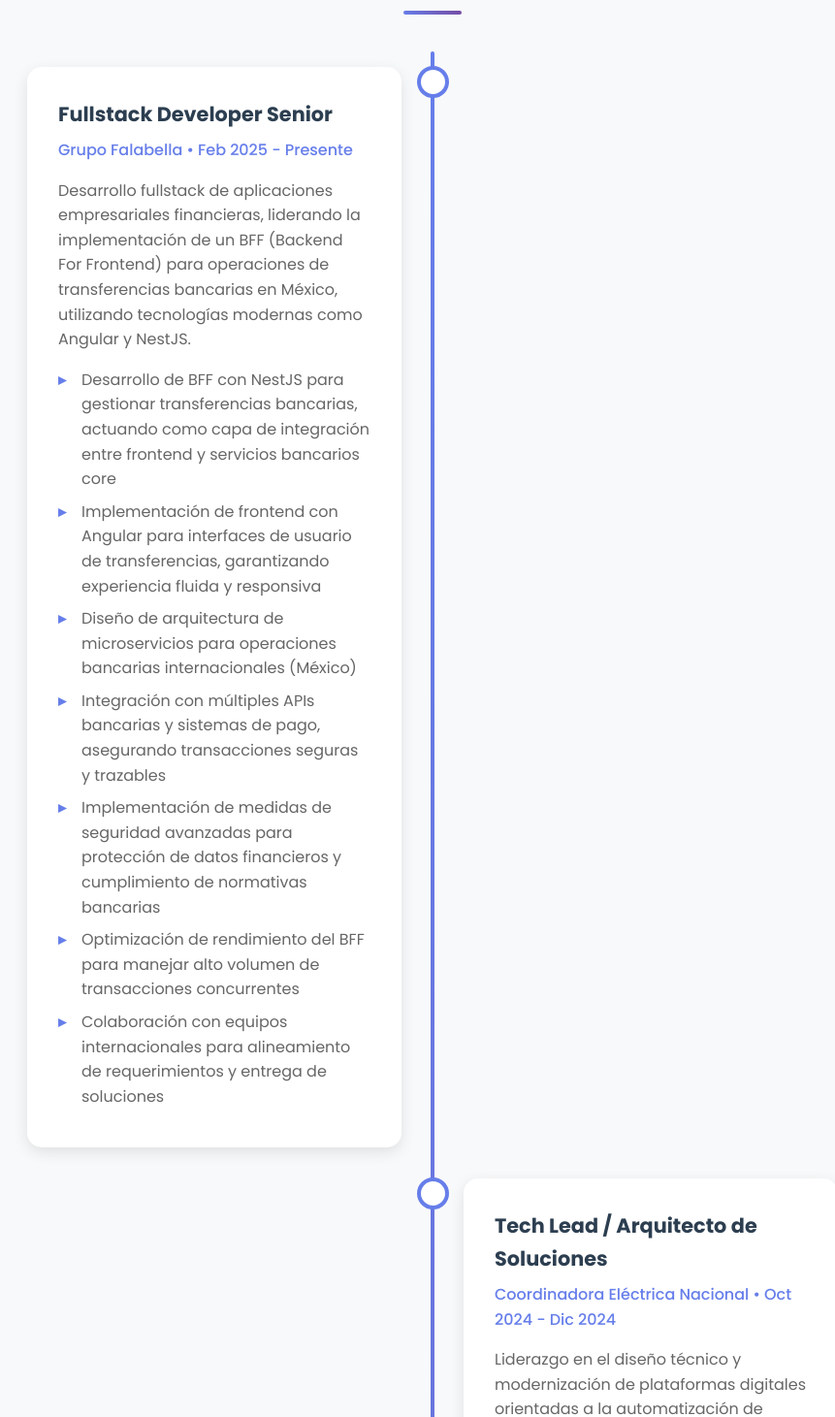
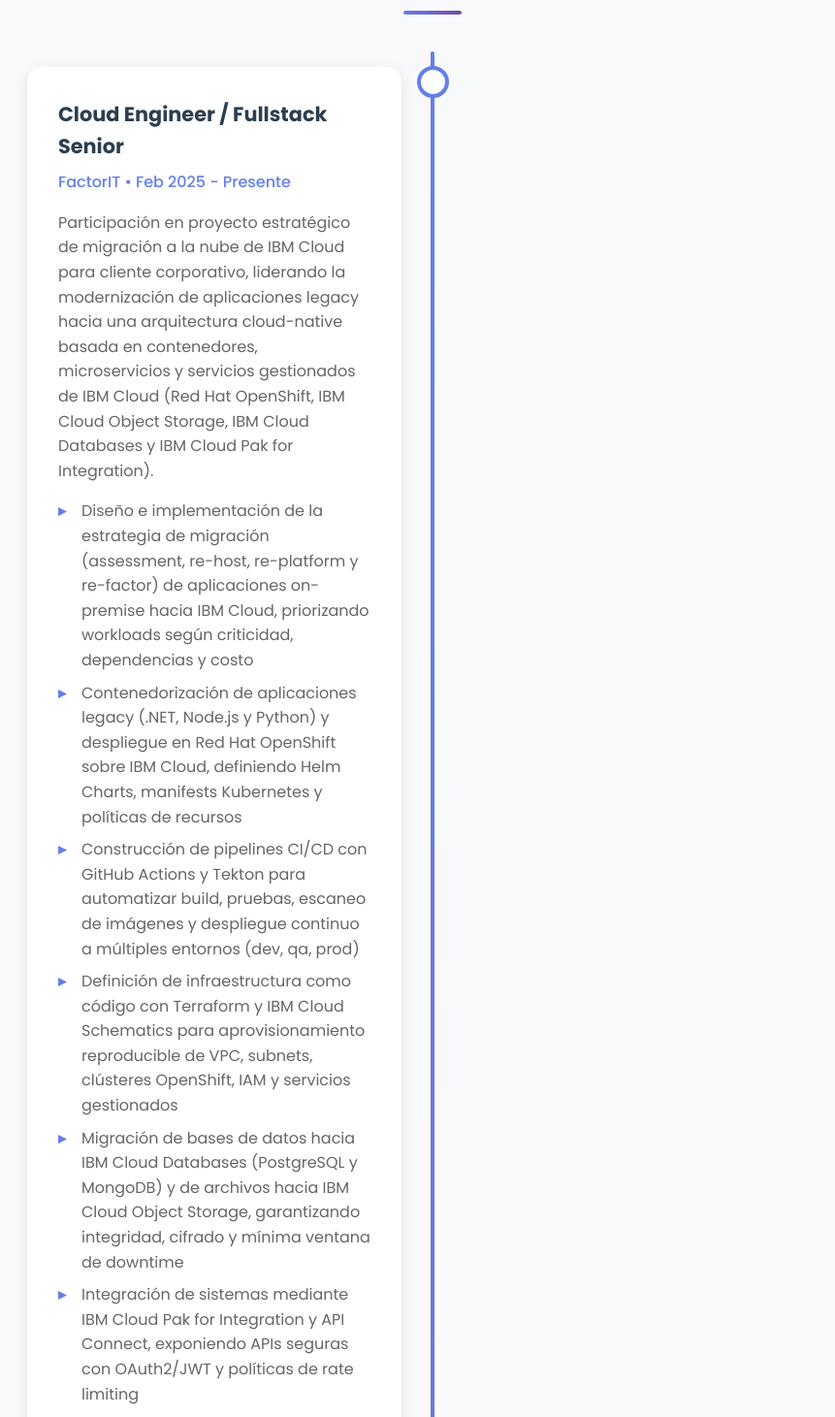
Before and after one commit to eavilaw/react-portfolio-website, a React (Vite) app: page / in a window 1280 px wide. Shown: the part 3463-4924 px from the top of the page at 97% size, without its empty margins (194-1055 px from the left). Built offline with nearby package versions, Linux system fonts and the light colour scheme.

Commit message:
feat(experience): reemplaza Grupo Falabella por FactorIT - migracion IBM Cloud

```diff
--- a/src/data/portfolioData.js
+++ b/src/data/portfolioData.js
@@ -252,36 +252,42 @@
   items: [
   {
     title: {
-      es: "Fullstack Developer Senior",
-      en: "Senior Fullstack Developer"
+      es: "Cloud Engineer / Fullstack Senior",
+      en: "Cloud Engineer / Senior Fullstack"
     },
-    company: "Grupo Falabella",
+    company: "FactorIT",
     period: {
       es: "Feb 2025 - Presente",
       en: "Feb 2025 - Present"
     },
     description: {
-      es: "Desarrollo fullstack de aplicaciones empresariales financieras, liderando la implementación de un BFF (Backend For Frontend) para operaciones de transferencias bancarias en México, utilizando tecnologías modernas como Angular y NestJS.",
-      en: "Fullstack development of enterprise financial applications, leading the implementation of a BFF (Backend For Frontend) for banking transfer operations in Mexico, using modern technologies such as Angular and NestJS."
+      es: "Participación en proyecto estratégico de migración a la nube de IBM Cloud para cliente corporativo, liderando la modernización de aplicaciones legacy hacia una arquitectura cloud-native basada en contenedores, microservicios y servicios gestionados de IBM Cloud (Red Hat OpenShift, IBM Cloud Object Storage, IBM Cloud Databases y IBM Cloud Pak for Integration).",
+      en: "Participation in a strategic IBM Cloud migration project for a corporate client, leading the modernization of legacy applications into a cloud-native architecture based on containers, microservices and IBM Cloud managed services (Red Hat OpenShift, IBM Cloud Object Storage, IBM Cloud Databases and IBM Cloud Pak for Integration)."
     },
     achievements: {
       es: [
-        "Desarrollo de BFF con NestJS para gestionar transferencias bancarias, actuando como capa de integración entre frontend y servicios bancarios core",
-        "Implementación de frontend con Angular para interfaces de usuario de transferencias, garantizando experiencia fluida y responsiva",
-        "Diseño de arquitectura de microservicios para operaciones bancarias internacionales (México)",
-        "Integración con múltiples APIs bancarias y sistemas de pago, asegurando transacciones seguras y trazables",
-        "Implementación de medidas de seguridad avanzadas para protección de datos financieros y cumplimiento de normativas bancarias",
-        "Optimización de rendimiento del BFF para manejar alto volumen de transacciones concurrentes",
-        "Colaboración con equipos internacionales para alineamiento de requerimientos y entrega de soluciones"
+        "Diseño e implementación de la estrategia de migración (assessment, re-host, re-platform y re-factor) de aplicaciones on-premise hacia IBM Cloud, priorizando workloads según criticidad, dependencias y costo",
+        "Contenedorización de aplicaciones legacy (.NET, Node.js y Python) y despliegue en Red Hat OpenShift sobre IBM Cloud, definiendo Helm Charts, manifests Kubernetes y políticas de recursos",
+        "Construcción de pipelines CI/CD con GitHub Actions y Tekton para automatizar build, pruebas, escaneo de imágenes y despliegue continuo a múltiples entornos (dev, qa, prod)",
+        "Definición de infraestructura como código con Terraform y IBM Cloud Schematics para aprovisionamiento reproducible de VPC, subnets, clústeres OpenShift, IAM y servicios gestionados",
+        "Migración de bases de datos hacia IBM Cloud Databases (PostgreSQL y MongoDB) y de archivos hacia IBM Cloud Object Storage, garantizando integridad, cifrado y mínima ventana de downtime",
+        "Integración de sistemas mediante IBM Cloud Pak for Integration y API Connect, exponiendo APIs seguras con OAuth2/JWT y políticas de rate limiting",
+        "Implementación de observabilidad end-to-end con IBM Cloud Monitoring (Sysdig), IBM Log Analysis y Instana para métricas, logs y trazas distribuidas",
+        "Hardening de seguridad aplicando IBM Cloud IAM, Key Protect para gestión de llaves, Secrets Manager y políticas de red (VPE, Security Groups) alineadas a buenas prácticas Zero Trust",
+        "Optimización de costos en IBM Cloud mediante rightsizing de nodos, autoscaling de OpenShift y análisis de consumo, logrando reducción significativa del gasto mensual proyectado",
+        "Documentación técnica (HLD/LLD), runbooks operativos y transferencia de conocimiento a los equipos de operaciones del cliente"
       ],
       en: [
-        "Development of BFF with NestJS to manage banking transfers, acting as integration layer between frontend and core banking services",
-        "Implementation of frontend with Angular for transfer user interfaces, ensuring smooth and responsive experience",
-        "Design of microservices architecture for international banking operations (Mexico)",
-        "Integration with multiple banking APIs and payment systems, ensuring secure and traceable transactions",
-        "Implementation of advanced security measures for financial data protection and banking regulatory compliance",
-        "Performance optimization of BFF to handle high volume of concurrent transactions",
-        "Collaboration with international teams for requirements alignment and solution delivery"
+        "Designed and implemented the migration strategy (assessment, re-host, re-platform and re-factor) of on-premise applications to IBM Cloud, prioritizing workloads by criticality, dependencies and cost",
+        "Containerized legacy applications (.NET, Node.js and Python) and deployed them on Red Hat OpenShift on IBM Cloud, defining Helm Charts, Kubernetes manifests and resource policies",
+        "Built CI/CD pipelines with GitHub Actions and Tekton to automate build, testing, image scanning and continuous deployment to multiple environments (dev, qa, prod)",
+        "Defined infrastructure as code with Terraform and IBM Cloud Schematics for reproducible provisioning of VPC, subnets, OpenShift clusters, IAM and managed services",
+        "Migrated databases to IBM Cloud Databases (PostgreSQL and MongoDB) and files to IBM Cloud Object Storage, ensuring integrity, encryption and minimal downtime window",
+        "Integrated systems through IBM Cloud Pak for Integration and API Connect, exposing secure APIs with OAuth2/JWT and rate-limiting policies",
+        "Implemented end-to-end observability with IBM Cloud Monitoring (Sysdig), IBM Log Analysis and Instana for metrics, logs and distributed tracing",
+        "Hardened security with IBM Cloud IAM, Key Protect for key management, Secrets Manager and network policies (VPE, Security Groups) aligned with Zero Trust best practices",
+        "Optimized IBM Cloud costs through node rightsizing, OpenShift autoscaling and consumption analysis, achieving a significant reduction of the projected monthly spend",
+        "Produced technical documentation (HLD/LLD), operational runbooks and knowledge transfer to the client's operations teams"
       ]
     }
   },
```
